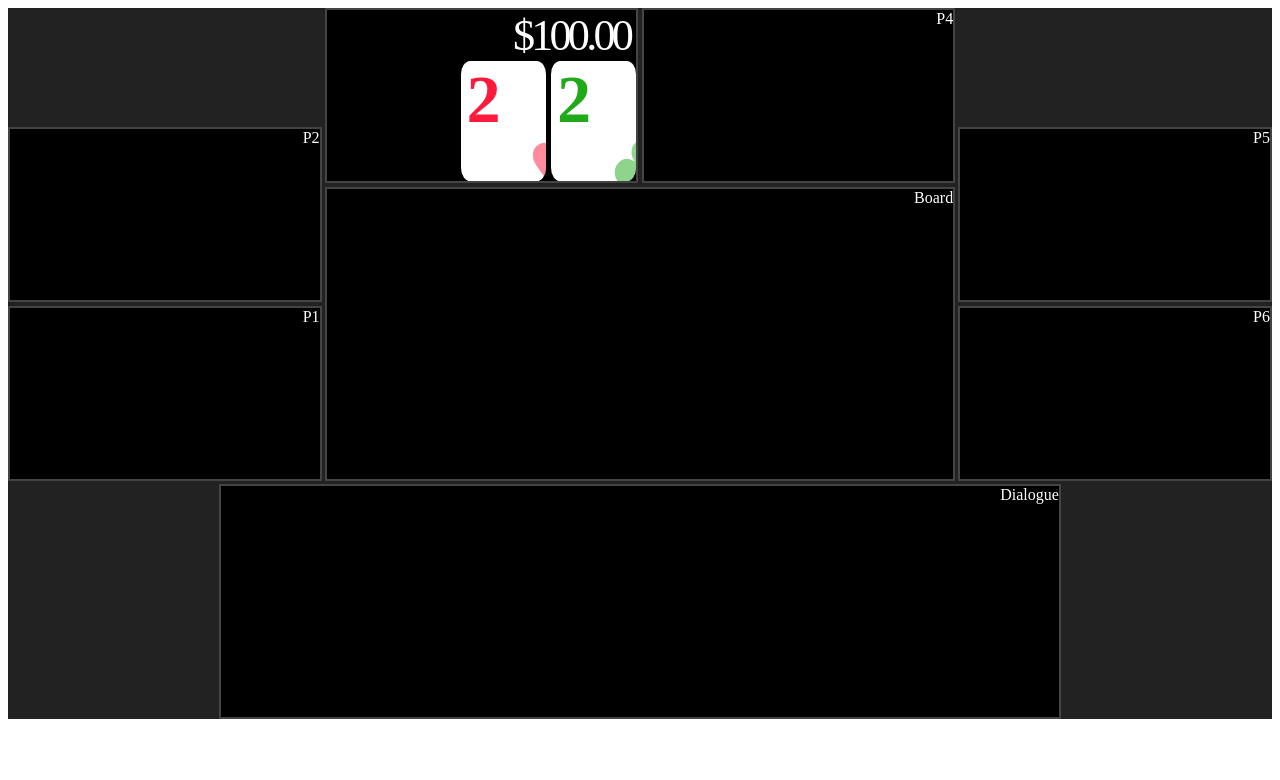
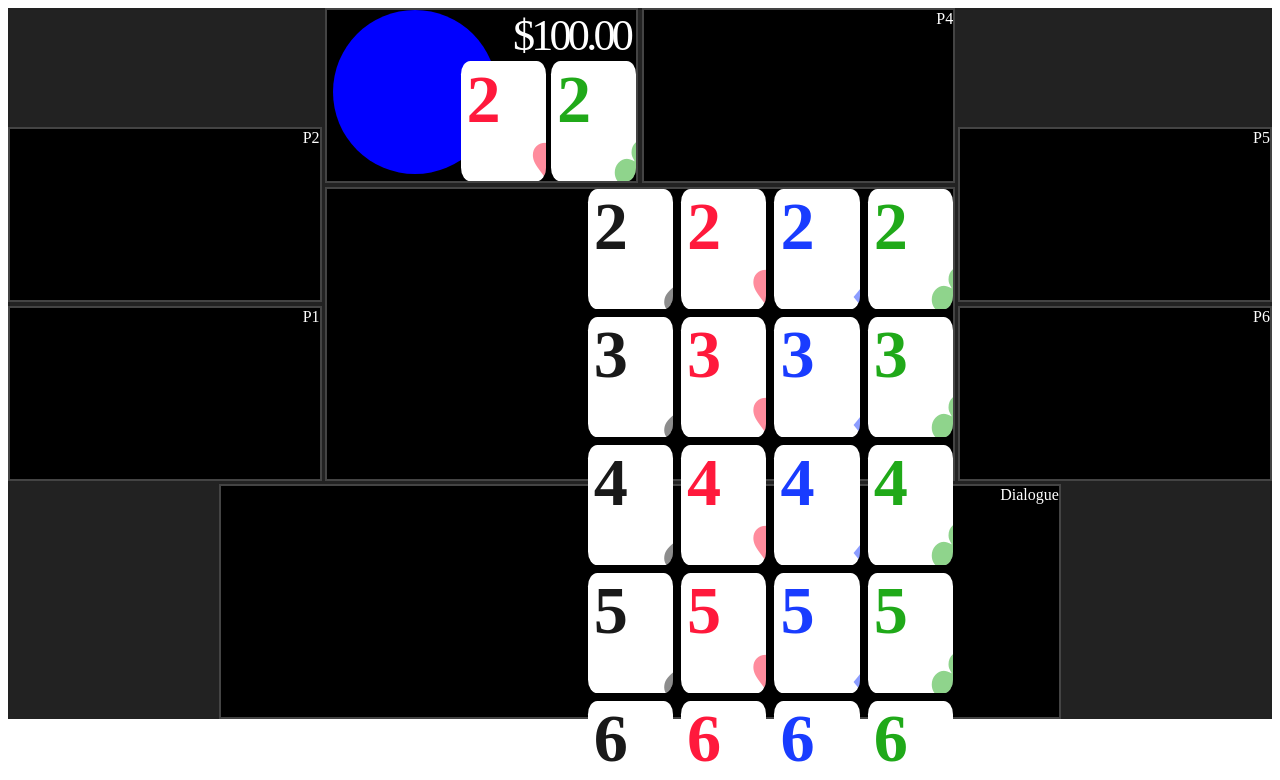
Before and after one commit to timntorres/masquerade-poker, a Svelte app in the folder mp-visuals/: page / in a window 1280 px wide. Shown: the top 780 px of the page. Built offline with nearby package versions, Linux system fonts and the light colour scheme.

Commit message:
Set icon location

```diff
--- a/mp-visuals/src/App.svelte
+++ b/mp-visuals/src/App.svelte
@@ -41,7 +41,10 @@
   <div class="seat p4">P4</div>
 
   <div class="seat p2">P2</div>
-  <div class="board">Board</div>
+  <div class="board">
+    <CardTest />
+
+  </div>
   <div class="seat p5">P5</div>
 
   <div class="seat p1">P1</div>
--- a/mp-visuals/src/Player.svelte
+++ b/mp-visuals/src/Player.svelte
@@ -10,14 +10,19 @@
 
 </script>
 
-    <CardContainer cards={ player.hole_cards } />
+<div class="icon"></div>
+
+<CardContainer cards={ player.hole_cards } />
+
 <div class="chipdisplay">
     ${chips.toFixed(2)}
 </div>
 
 
+
 <style>
     .chipdisplay {
+        position: absolute;
         font-family: 'Apple SD Gothic Neo';
         font-weight: 100;
         letter-spacing: -.3cqw;
@@ -25,6 +30,15 @@
         padding-right: 0.5cqw;
 
         font-size: 3.5cqw;
+    }
+
+    .icon {
         position: absolute;
+        background-color:blue;
+        height: 13cqw;
+        aspect-ratio: 1;
+        margin-right: 11cqw;
+        border-radius: 50%;
     }
+
 </style>
```
